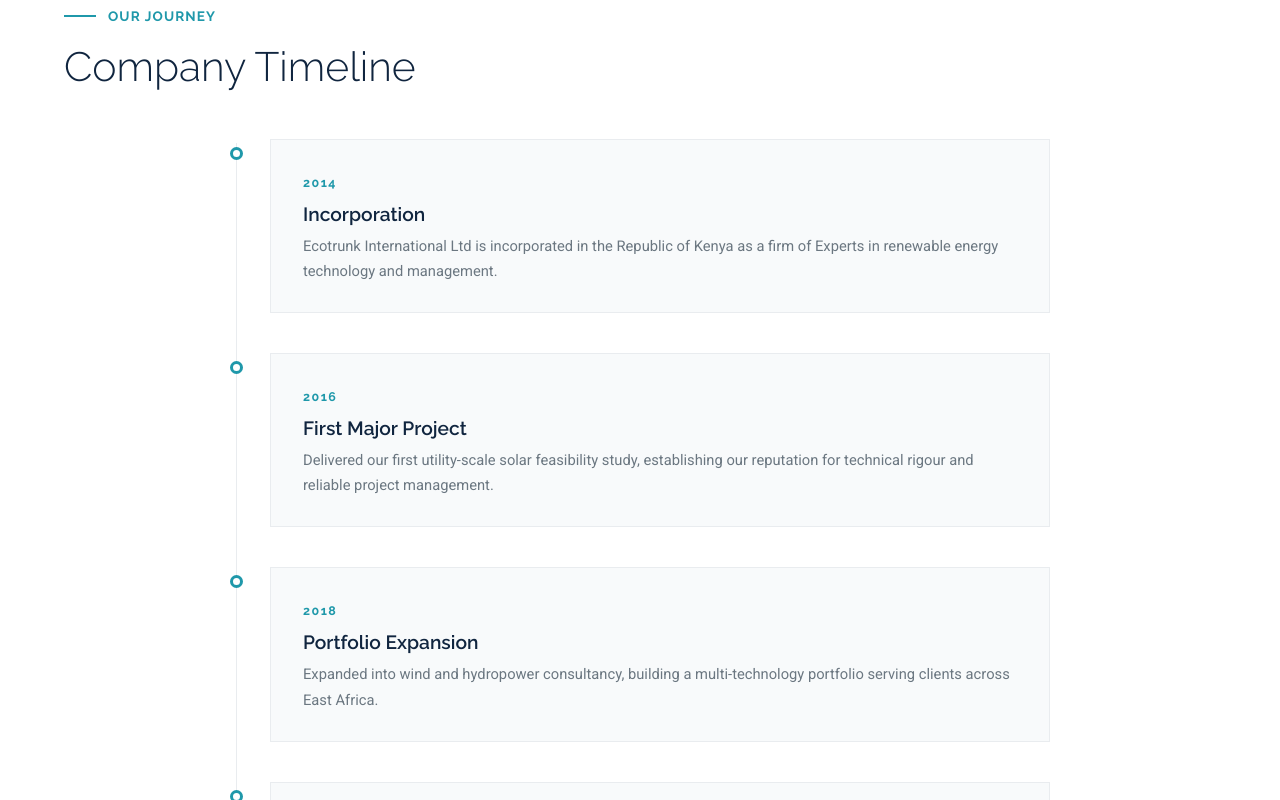
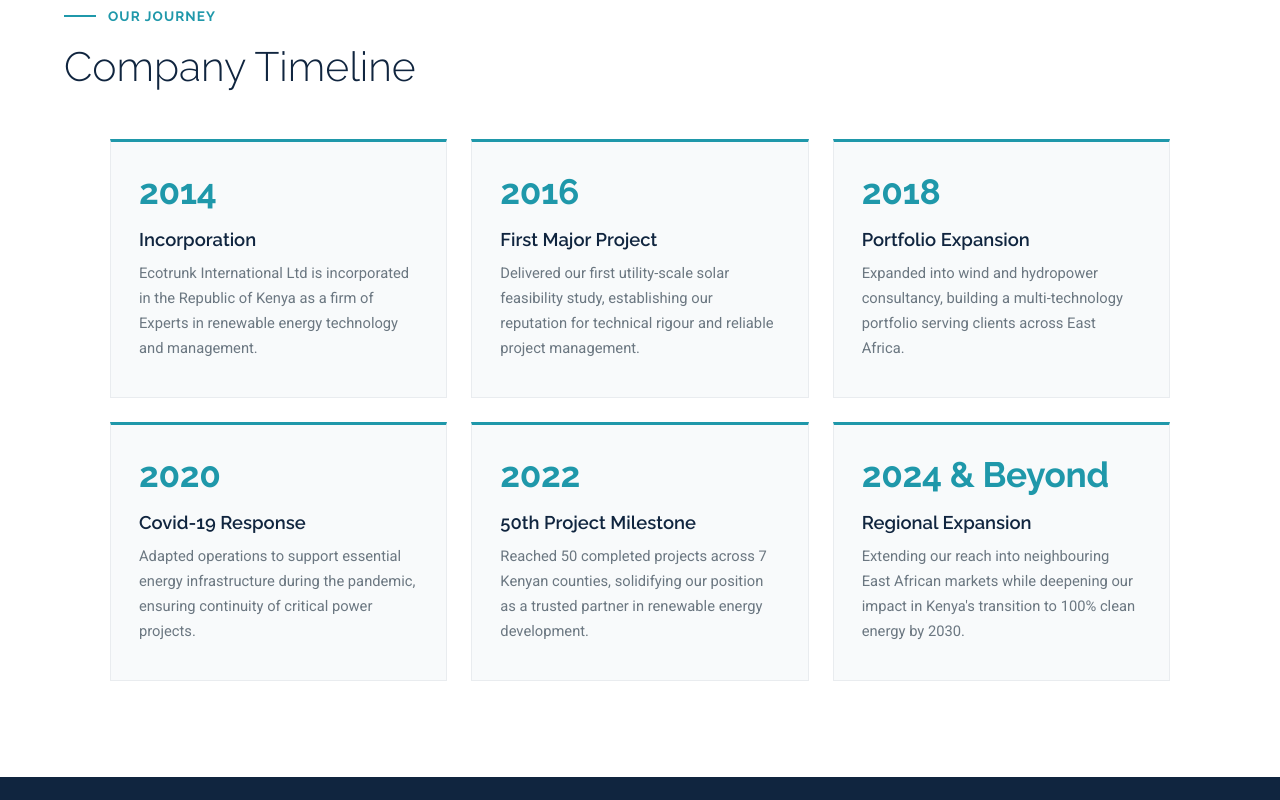
Before and after one commit to freudtroy-png/Ecotrunk-Int, a React (Vite) app: page /about in a window 1280 px wide. Shown: the part 1100-1900 px from the top of the page. Built offline with nearby package versions, Linux system fonts and the light colour scheme.

Commit message:
Redesign company timeline as elegant year-card grid without connector line

```diff
--- a/src/pages/About.jsx
+++ b/src/pages/About.jsx
@@ -125,12 +125,9 @@
           <div className="timeline" style={{ marginTop: 48 }}>
             {TIMELINE.map((item, i) => (
               <Reveal key={item.year} delay={(i % 2) * 100} className="timeline-item">
-                <div className="timeline-marker"></div>
-                <div className="timeline-card">
-                  <span className="timeline-year">{item.year}</span>
-                  <h3 className="timeline-title">{item.title}</h3>
-                  <p className="timeline-text">{item.text}</p>
-                </div>
+                <div className="timeline-year">{item.year}</div>
+                <h3 className="timeline-title">{item.title}</h3>
+                <p className="timeline-text">{item.text}</p>
               </Reveal>
             ))}
           </div>
--- a/src/styles/site.css
+++ b/src/styles/site.css
@@ -944,74 +944,52 @@
 
 /* === Company Timeline === */
 .timeline {
-  position: relative;
-  max-width: 820px;
+  display: grid;
+  grid-template-columns: repeat(3, 1fr);
+  gap: 24px;
+  max-width: 1060px;
   margin: 0 auto;
-}
-
-.timeline::before {
-  content: '';
-  position: absolute;
-  top: 4px;
-  bottom: 4px;
-  left: 6px;
-  width: 1px;
-  background: var(--neutral-200);
 }
 
 .timeline-item {
   position: relative;
-  padding: 0 0 40px 40px;
-}
-
-.timeline-item:last-child {
-  padding-bottom: 0;
-}
-
-.timeline-marker {
-  position: absolute;
-  left: 0;
-  top: 8px;
-  width: 13px;
-  height: 13px;
-  border-radius: 50%;
-  background: #fff;
-  border: 3px solid var(--volt-teal);
-}
-
-.timeline-card {
-  padding: 28px 32px;
+  padding: 32px 28px 36px;
   background: var(--neutral-100);
   border: 1px solid var(--neutral-200);
-  transition: border-color 0.3s ease, box-shadow 0.3s ease;
-}
-
-.timeline-card:hover {
-  border-color: var(--volt-teal);
-  box-shadow: 0 12px 32px rgba(16, 37, 63, 0.06);
+  border-top: 3px solid var(--volt-teal);
+  transition: border-color 0.3s ease, box-shadow 0.3s ease, transform 0.3s ease;
+}
+
+.timeline-item:hover {
+  border-top-color: var(--volt-navy);
+  box-shadow: 0 16px 40px rgba(16, 37, 63, 0.08);
+  transform: translateY(-4px);
 }
 
 .timeline-year {
-  font-family: var(--font-display);
-  font-size: 0.78rem;
+  display: block;
+  font-family: var(--font-display);
+  font-size: 2.2rem;
   font-weight: 700;
-  letter-spacing: 0.12em;
-  text-transform: uppercase;
+  line-height: 1;
+  letter-spacing: -0.01em;
   color: var(--volt-teal);
+  margin-bottom: 20px;
 }
 
 .timeline-title {
   font-family: var(--font-display);
-  font-size: 1.2rem;
+  font-size: 1.15rem;
   font-weight: 600;
   color: var(--volt-navy);
-  margin: 8px 0;
+  margin: 0 0 10px;
 }
 
 .timeline-text {
   color: var(--neutral-500);
   font-size: 0.92rem;
   line-height: 1.7;
+  margin: 0;
 }
 
 /* === What Sets Us Apart === */
@@ -2041,6 +2019,7 @@
   .about-grid { gap: 48px; }
   .contact-grid { gap: 40px; }
   .blog-grid { grid-template-columns: repeat(2, 1fr); }
+  .timeline { grid-template-columns: repeat(2, 1fr); }
   .distinct-grid { grid-template-columns: repeat(2, 1fr); }
 }
 
@@ -2093,9 +2072,7 @@
   .footer-newsletter-form input { max-width: none; width: 100%; }
   .footer-newsletter-form button { width: 100%; text-align: center; }
   .footer-newsletter-form .form-status { margin: 0; }
-  .timeline { padding-left: 10px; }
-  .timeline-item { padding-left: 28px; padding-bottom: 32px; }
-  .timeline-card { padding: 22px 24px; }
+  .timeline { grid-template-columns: 1fr; }
   .distinct-grid { grid-template-columns: 1fr; gap: 24px; }
   .volt-jumbotron { height: calc(100vh - 76px); min-height: 480px; }
   .volt-jumbotron-caption h1 { font-size: clamp(1.9rem, 8vw, 2.6rem); }
```
